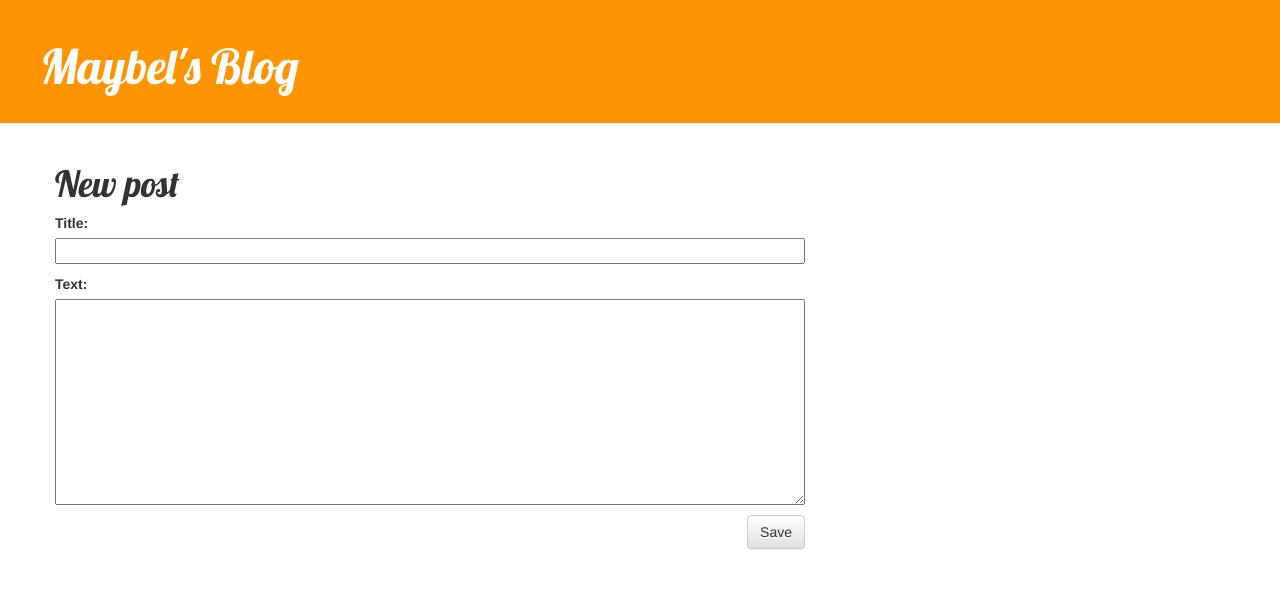
After one commit to maybelp/my-first-blog, a Django app: page /post/new/ in a window 1280 px wide. The commit adds this page. Shown: the top 589 px of the page. Run offline with Django 3.2, Linux system fonts and the light colour scheme; some libraries are stand-ins or nearby versions.

Commit message:
Added views to create/edit blog post inside the site.

```diff
--- /dev/null
+++ b/blog/forms.py
@@ -0,0 +1,9 @@
+from django import forms
+
+from .models import Post
+
+class PostForm(forms.ModelForm):
+
+    class Meta:
+        model = Post
+        fields = ('title', 'text',)
--- a/blog/templates/blog/base.html
+++ b/blog/templates/blog/base.html
@@ -1,7 +1,7 @@
 {% load static %}
 <html>
     <head>
-        <title>Django Girls blog</title>
+        <title>Maybel's blog</title>
         <link rel="stylesheet" href="//maxcdn.bootstrapcdn.com/bootstrap/3.2.0/css/bootstrap.min.css">
         <link rel="stylesheet" href="//maxcdn.bootstrapcdn.com/bootstrap/3.2.0/css/bootstrap-theme.min.css">
         <link href='//fonts.googleapis.com/css?family=Lobster&subset=latin,latin-ext' rel='stylesheet' type='text/css'>
@@ -9,21 +9,16 @@
     </head>
     <body>
     <div class="page-header">
-        <h1><a href="/">Django Girls Blog</a></h1>
+        {% if user.is_authenticated %}
+            <a href="{% url 'post_new' %}" class="top-menu"><span class="glyphicon glyphicon-plus"></span></a>
+         {% endif %}
+        <h1><a href="/">Maybel's Blog</a></h1>
+
     </div>
     <div class="content container">
         <div class="row">
             <div class="col-md-8">
             {% block content %}
-                {% for post in posts %}
-                    <div class="post">
-                        <div class="date">
-                            {{ post.published_date }}
-                        </div>
-                        <h1><a href="">{{ post.title }}</a></h1>
-                        <p>{{ post.text|linebreaksbr }}</p>
-                    </div>
-                {% endfor %}
             {% endblock %}
             </div>
         </div>
--- a/blog/templates/blog/post_detail.html
+++ b/blog/templates/blog/post_detail.html
@@ -7,6 +7,9 @@
                 {{ post.published_date }}
             </div>
         {% endif %}
+        {% if user.is_authenticated %}
+     		<a class="btn btn-default" href="{% url 'post_edit' pk=post.pk %}"><span class="glyphicon glyphicon-pencil"></span></a>
+        {% endif %}
         <h1>{{ post.title }}</h1>
         <p>{{ post.text|linebreaksbr }}</p>
     </div>
--- /dev/null
+++ b/blog/templates/blog/post_edit.html
@@ -0,0 +1,9 @@
+{% extends 'blog/base.html' %}
+
+{% block content %}
+    <h1>New post</h1>
+    <form method="POST" class="post-form">{% csrf_token %}
+        {{ form.as_p }}
+        <button type="submit" class="save btn btn-default">Save</button>
+    </form>
+{% endblock %}
--- a/blog/urls.py
+++ b/blog/urls.py
@@ -4,4 +4,6 @@ from . import views
 urlpatterns = [
     path('', views.post_list, name='post_list'),
     path('post/<int:pk>/', views.post_detail, name='post_detail'),
+    path('post/new/', views.post_new, name='post_new'),
+    path('post/<int:pk>/edit/', views.post_edit, name='post_edit'),
 ]
--- a/blog/views.py
+++ b/blog/views.py
@@ -1,7 +1,9 @@
+from django.shortcuts import redirect
 from django.shortcuts import render
 from django.utils import timezone
 from .models import Post
 from django.shortcuts import render, get_object_or_404
+from .forms import PostForm
 
 def post_list(request):
    posts = Post.objects.filter(published_date__lte=timezone.now()).order_by('published_date')
@@ -11,3 +13,30 @@ def post_list(request):
 def post_detail(request, pk):
    post = get_object_or_404(Post, pk=pk)
    return render(request, 'blog/post_detail.html', {'post': post})
+
+def post_new(request):
+    if request.method == "POST":
+        form = PostForm(request.POST)
+        if form.is_valid():
+            post = form.save(commit=False)
+            post.author = request.user
+            post.published_date = timezone.now()
+            post.save()
+            return redirect('post_detail', pk=post.pk)
+    else:
+        form = PostForm()
+    return render(request, 'blog/post_edit.html', {'form': form})
+
+def post_edit(request, pk):
+    post = get_object_or_404(Post, pk=pk)
+    if request.method == "POST":
+        form = PostForm(request.POST, instance=post)
+        if form.is_valid():
+            post = form.save(commit=False)
+            post.author = request.user
+            post.published_date = timezone.now()
+            post.save()
+            return redirect('post_detail', pk=post.pk)
+    else:
+        form = PostForm(instance=post)
+    return render(request, 'blog/post_edit.html', {'form': form})
```
